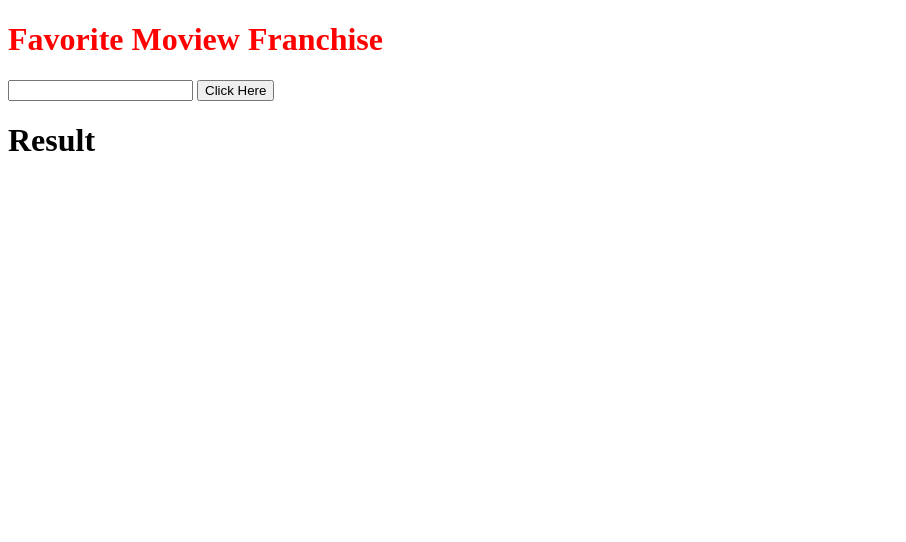
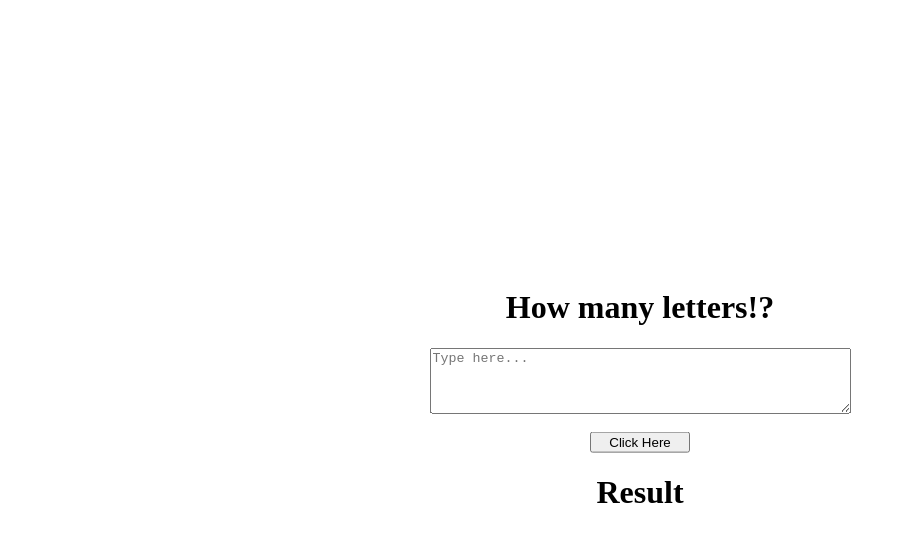
Before and after one commit to jeffsnff/earthSoftCodingChallenge, a plain HTML site: page index.html in a window 1280 px wide. Shown: the whole page, without its empty margins (0-906 px from the left). Drawn offline with Linux system fonts and the light colour scheme.

Commit message:
pushing the latest changes

```diff
--- a/app.js
+++ b/app.js
@@ -30,8 +30,8 @@ function howManyLetters(){
   }
 
   // creates a list item then appends to result ul
-  for(const [key, value ] of Object.entries(letterCount)){
-    listItem = document.createElement('li')
+  for(const [key, value ] of Object.entries(letterCount).sort()){
+    listItem = document.createElement('div')
     listItem.innerHTML =  key + ' : ' + ' ' + value
     document.getElementById('result').appendChild(listItem)
   }
--- a/index.html
+++ b/index.html
@@ -10,16 +10,21 @@
   <body>
 
     <div class="container">
-      <h1 id="main-heading">Favorite Moview Franchise</h1>
-      <input id="userInput" type="text">
-      <button onclick="howManyLetters()">Click Here</button>
+      <div class="userInputContainer">
+        <h1 id="main-heading">How many letters!?</h1>
+        <!-- <input id="userInput" type="text"> -->
+        <textarea id="userInput" rows="4" cols="50" placeholder="Type here..."></textarea><br>
+        <button onclick="howManyLetters()">Click Here</button>
+      </div>
+
+      <div class="resultContainer">
+        <h1>Result</h1>
+        <div id="result">
+
+        </div>
+      </div>
     </div>
-    <div>
-      <h1>Result</h1>
-      <ul id="result">
 
-      </ul>
-    </div>
 
     <script src="app.js"></script>
   </body>
--- a/styles.css
+++ b/styles.css
@@ -1,3 +1,38 @@
-#main-heading {
-  color: red;
+
+.container {
+  position: fixed;
+  width: 600px;
+  top: 50%;
+  left: 50%;
+  transform: translate(-50%, -50%);
+  /* border: 1px solid red; */
 }
+
+.userInputContainer {
+  /* border: 1px solid blue; */
+  display: flex;
+  flex-direction: column;
+  align-items: center;
+}
+
+#result {
+  display: flex;
+  flex-wrap: wrap;
+  justify-content: center;
+}
+#result > div {
+  list-style-type: none;
+  /* border: 1px solid green; */
+  width: 80px;
+  flex-direction: row;
+  font-size: 30px;
+  ;
+}
+
+button{
+  width: 100px;
+}
+
+h1 {
+  text-align: center;
+}
```
